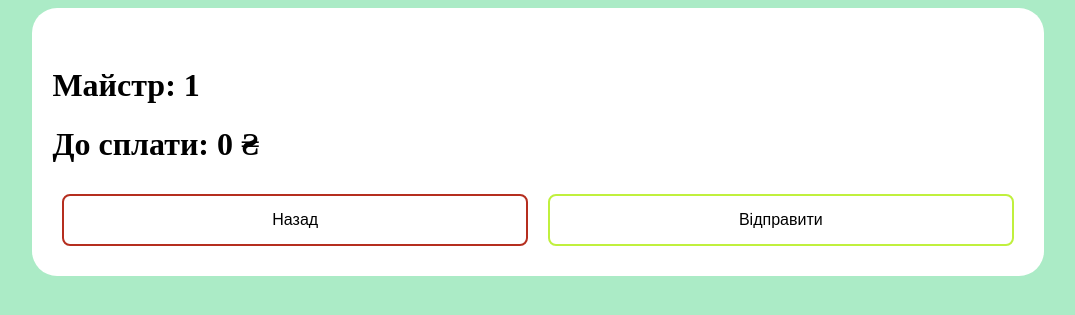
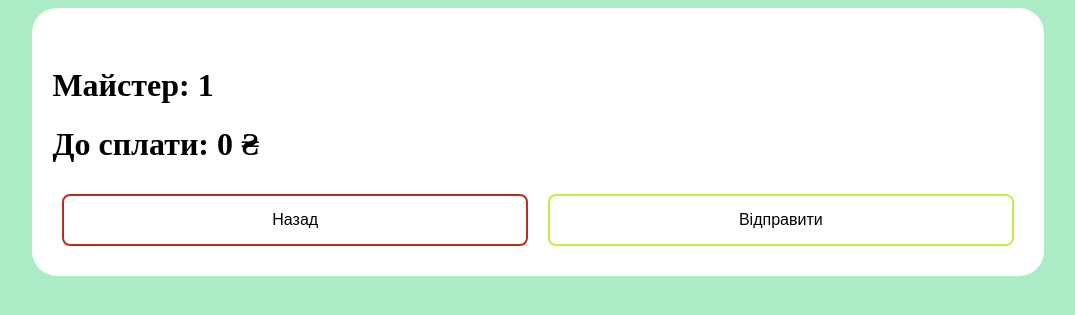
Before and after one commit to supperdoggy/Elish, a Flask app: page /bill in a window 1280 px wide. Shown: the top 315 px of the page, without its empty margins (102-1177 px from the left). Run offline with Flask 2, Linux system fonts and the light colour scheme; a user stored in the database is signed in; data that the repository does not hold is empty; parts of the project's set-up code (start-up, migrations or seed data) failed here and were passed over.

Commit message:
changed майстр to майстер

```diff
--- a/save.py
+++ b/save.py
@@ -11,7 +11,7 @@ def saveData(basket, total, current_user, master):
 
     f.write("\n"+"-"*10 + "\n")
     f.write("Касир: %s" %current_user + "\n")
-    f.write("Майстр: %s" %master + "\n")
+    f.write("Майстер: %s" %master + "\n")
     f.write("Час: %s"%datetime.datetime.now() + "\n\n")
 
     for n in basket:
--- a/templates/bill.html
+++ b/templates/bill.html
@@ -17,7 +17,7 @@
         <br>
         </div>
 
-        <h1>Майстр: {{master}}</h1>
+        <h1>Майстер: {{master}}</h1>
         <h1>До сплати: {{total}} ₴</h1>
         <div style="text-align: center;">
             <div class="row">
```
Also changed, not shown: main.db.
